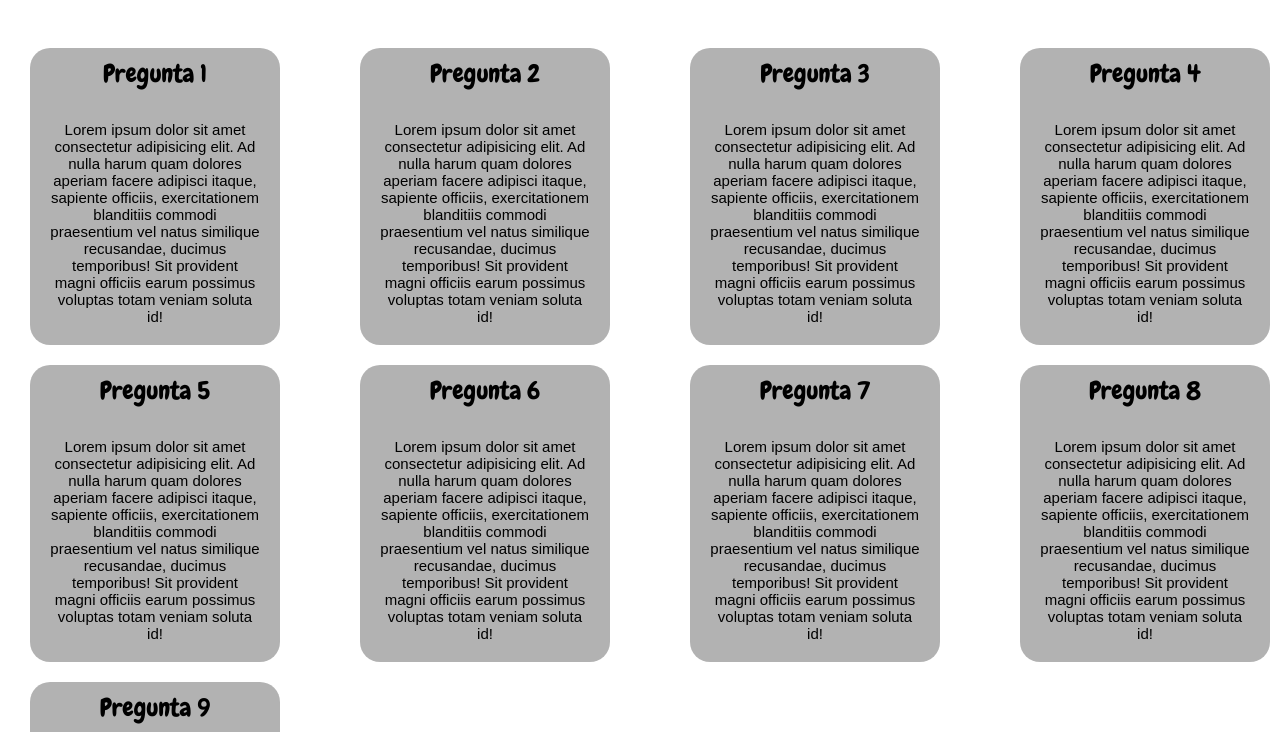
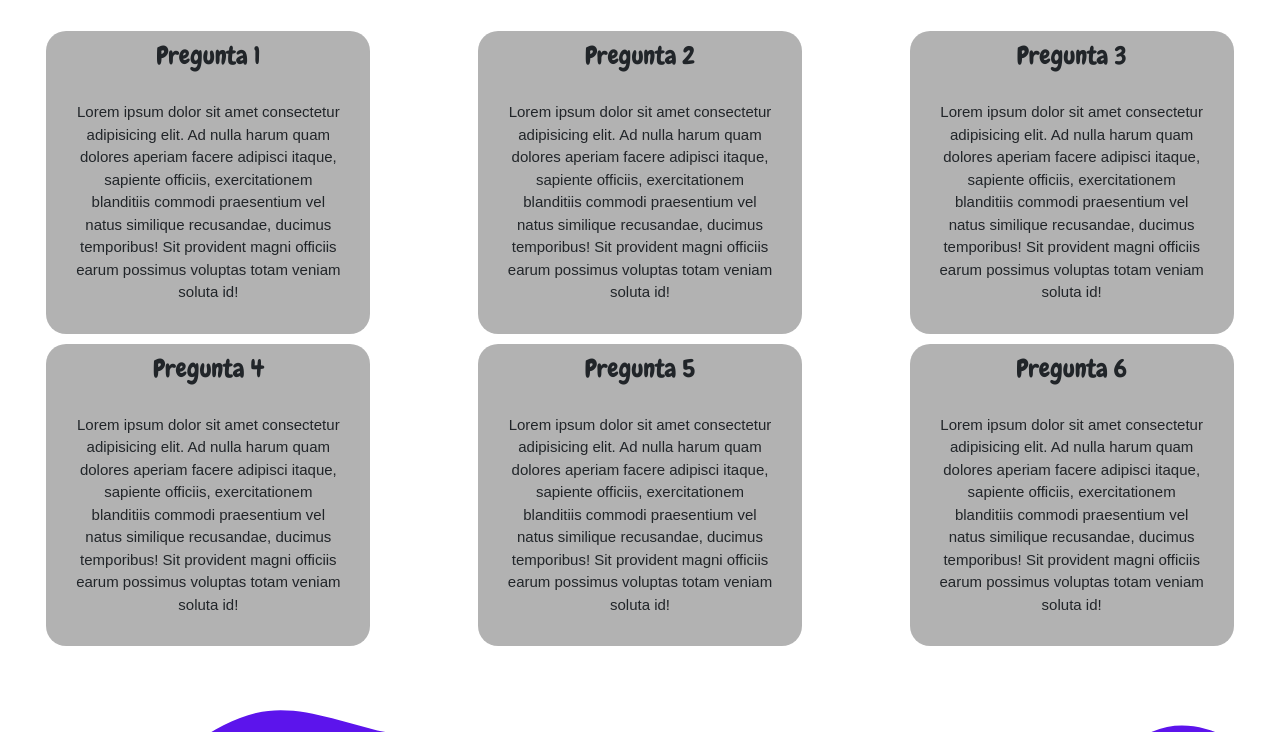
Before and after one commit to eliasrod46/worldcreative, a plain HTML site: page pages/frecuentes.html in a window 1280 px wide. Shown: the part 577-1309 px from the top of the page. Drawn offline with nearby package versions, Linux system fonts and the light colour scheme.

Commit message:
grilla-a-frecuentes-listo

```diff
--- a/assets/css/styles.css
+++ b/assets/css/styles.css
@@ -275,7 +275,7 @@ textarea {
 }
 
 /*-----------------------------------Preguntas Frecuentes-----------------------------------*/
-.cardsContainer {
+.cardsContainer-l {
   margin-top: 14rem;
   margin-left: 20px;
   display: flex;
@@ -283,7 +283,7 @@ textarea {
   flex-wrap: wrap;
 }
 
-.card {
+.card-l {
   margin: 1rem;
   width: 25rem;
   background-color: rgba(1, 1, 1, 0.3);
--- a/pages/frecuentes.html
+++ b/pages/frecuentes.html
@@ -27,12 +27,15 @@
     />
     <!-- Personal Styles -->
     <link rel="stylesheet" href="../assets/css/styles.css" />
+    <!-- Bootstrap CSS -->
+    <link href="https://cdn.jsdelivr.net/npm/bootstrap@5.1.3/dist/css/bootstrap.min.css" rel="stylesheet" integrity="sha384-1BmE4kWBq78iYhFldvKuhfTAU6auU8tT94WrHftjDbrCEXSU1oBoqyl2QvZ6jIW3" crossorigin="anonymous">
+
     <title>Preguntas Frecuentes</title>
   </head>
   <body>
     <!-- HEADER -->
     <header>
-      <div class="container">
+      <div class="container-fluid">
         <div class="nav_container">
           <div class="row">
             <!-- LOGO -->
@@ -82,8 +85,8 @@
       <section class="principal">
         <h1 class="principal__titulo">Preguntas Frecuentes</h1>
 
-        <div class="cardsContainer">
-          <div class="card">
+        <div class="cardsContainer-l row">
+          <div class="card-l col-8 col-md-4 col-lg-3">
             <h2 class="card__titulo">Pregunta 1</h2>
             <p class="card__texto">
               Lorem ipsum dolor sit amet consectetur adipisicing elit. Ad nulla
@@ -94,7 +97,7 @@
             </p>
           </div>
 
-          <div class="card">
+          <div class="card-l col-8 col-md-4 col-lg-3">
             <h2 class="card__titulo">Pregunta 2</h2>
             <p class="card__texto">
               Lorem ipsum dolor sit amet consectetur adipisicing elit. Ad nulla
@@ -104,7 +107,7 @@
               officiis earum possimus voluptas totam veniam soluta id!
             </p>
           </div>
-          <div class="card">
+          <div class="card-l col-8 col-md-4 col-lg-3">
             <h2 class="card__titulo">Pregunta 3</h2>
             <p class="card__texto">
               Lorem ipsum dolor sit amet consectetur adipisicing elit. Ad nulla
@@ -114,7 +117,7 @@
               officiis earum possimus voluptas totam veniam soluta id!
             </p>
           </div>
-          <div class="card">
+          <div class="card-l col-8 col-md-4 col-lg-3">
             <h2 class="card__titulo">Pregunta 4</h2>
             <p class="card__texto">
               Lorem ipsum dolor sit amet consectetur adipisicing elit. Ad nulla
@@ -124,7 +127,7 @@
               officiis earum possimus voluptas totam veniam soluta id!
             </p>
           </div>
-          <div class="card">
+          <div class="card-l col-8 col-md-4 col-lg-3">
             <h2 class="card__titulo">Pregunta 5</h2>
             <p class="card__texto">
               Lorem ipsum dolor sit amet consectetur adipisicing elit. Ad nulla
@@ -134,38 +137,8 @@
               officiis earum possimus voluptas totam veniam soluta id!
             </p>
           </div>
-          <div class="card">
+          <div class="card-l col-8 col-md-4 col-lg-3">
             <h2 class="card__titulo">Pregunta 6</h2>
-            <p class="card__texto">
-              Lorem ipsum dolor sit amet consectetur adipisicing elit. Ad nulla
-              harum quam dolores aperiam facere adipisci itaque, sapiente
-              officiis, exercitationem blanditiis commodi praesentium vel natus
-              similique recusandae, ducimus temporibus! Sit provident magni
-              officiis earum possimus voluptas totam veniam soluta id!
-            </p>
-          </div>
-          <div class="card">
-            <h2 class="card__titulo">Pregunta 7</h2>
-            <p class="card__texto">
-              Lorem ipsum dolor sit amet consectetur adipisicing elit. Ad nulla
-              harum quam dolores aperiam facere adipisci itaque, sapiente
-              officiis, exercitationem blanditiis commodi praesentium vel natus
-              similique recusandae, ducimus temporibus! Sit provident magni
-              officiis earum possimus voluptas totam veniam soluta id!
-            </p>
-          </div>
-          <div class="card">
-            <h2 class="card__titulo">Pregunta 8</h2>
-            <p class="card__texto">
-              Lorem ipsum dolor sit amet consectetur adipisicing elit. Ad nulla
-              harum quam dolores aperiam facere adipisci itaque, sapiente
-              officiis, exercitationem blanditiis commodi praesentium vel natus
-              similique recusandae, ducimus temporibus! Sit provident magni
-              officiis earum possimus voluptas totam veniam soluta id!
-            </p>
-          </div>
-          <div class="card">
-            <h2 class="card__titulo">Pregunta 9</h2>
             <p class="card__texto">
               Lorem ipsum dolor sit amet consectetur adipisicing elit. Ad nulla
               harum quam dolores aperiam facere adipisci itaque, sapiente
@@ -207,5 +180,8 @@
         </div>
       </div>
     </footer>
+
+    <!-- Bootstrap JS -->
+    <script src="https://cdn.jsdelivr.net/npm/bootstrap@5.1.3/dist/js/bootstrap.bundle.min.js" integrity="sha384-ka7Sk0Gln4gmtz2MlQnikT1wXgYsOg+OMhuP+IlRH9sENBO0LRn5q+8nbTov4+1p" crossorigin="anonymous"></script>
   </body>
 </html>
```
